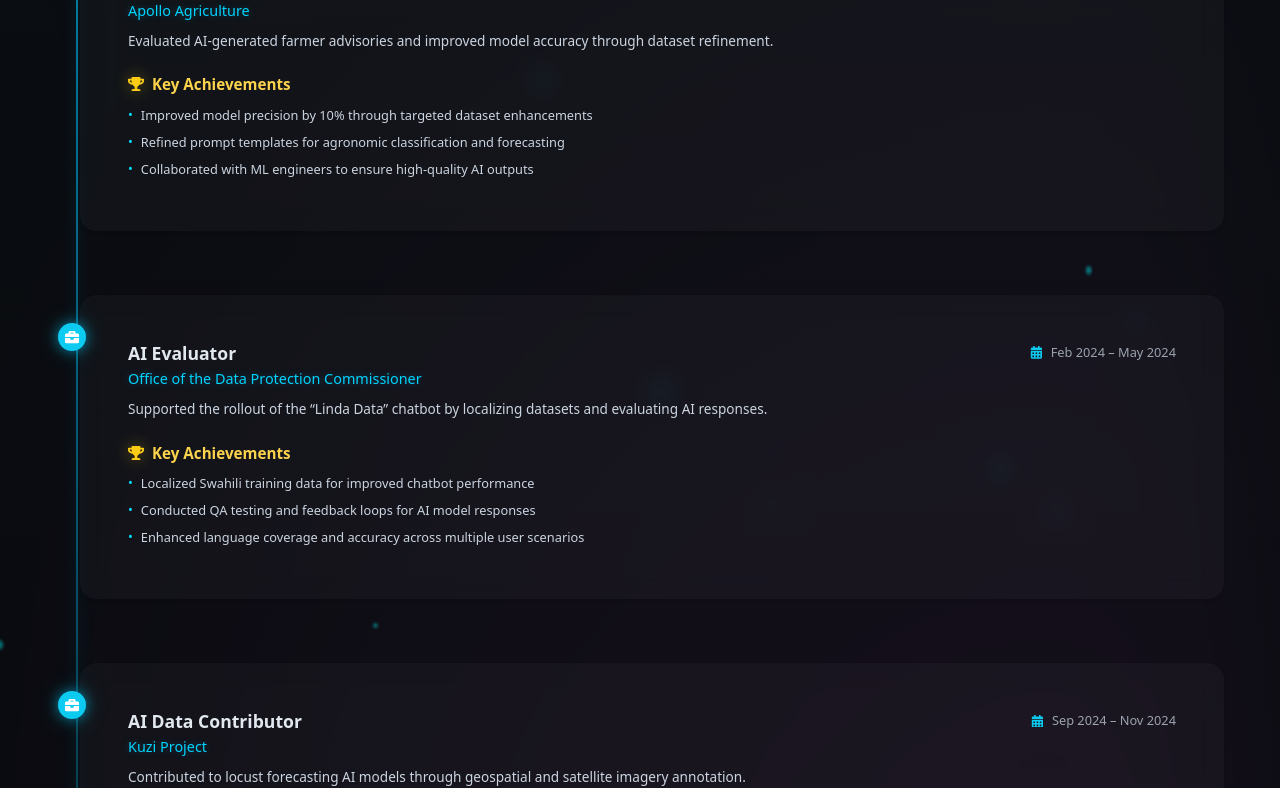
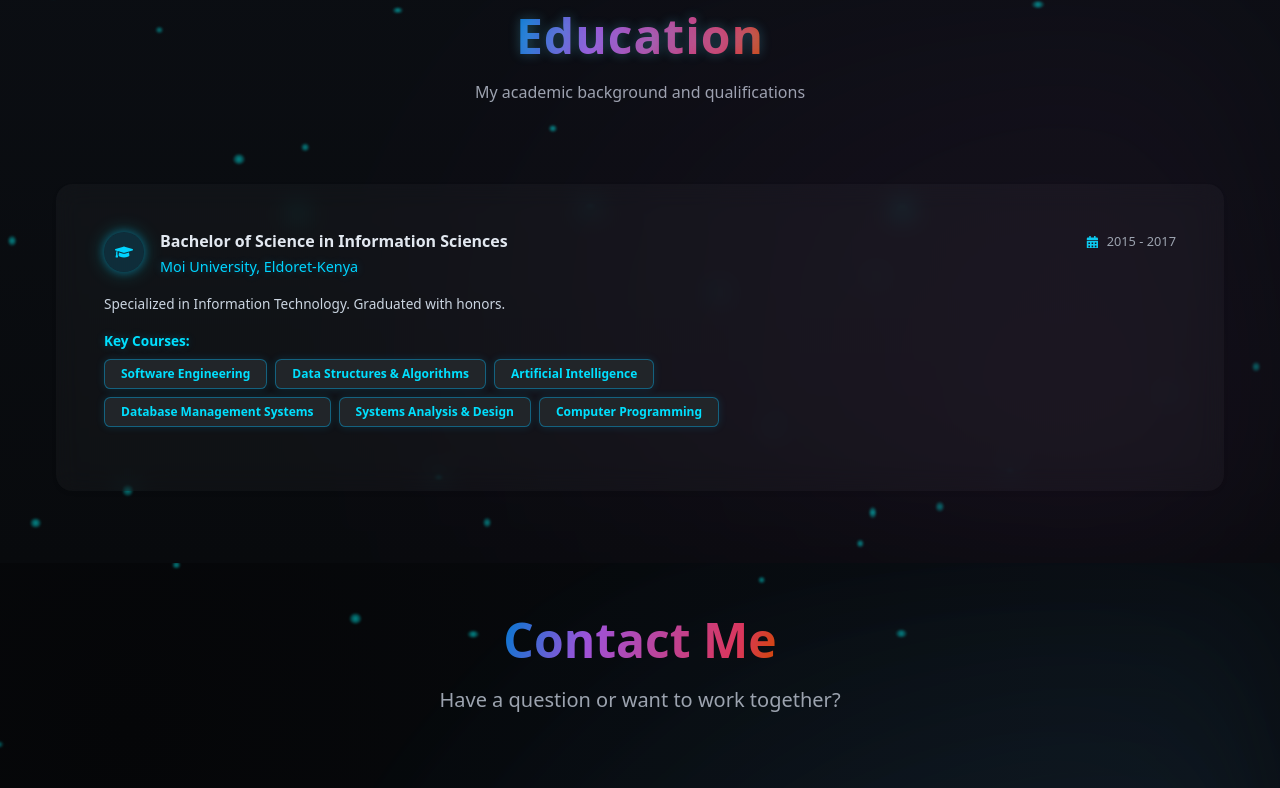
Before and after one commit to jimmi0623/james-rono, a React (Create React App) app: page / in a window 1280 px wide. Shown: the part 6800-7588 px from the top of the page. Built offline with nearby package versions, Linux system fonts and the light colour scheme.

Commit message:
updated site

```diff
--- a/src/pages/Experience.js
+++ b/src/pages/Experience.js
@@ -19,42 +19,10 @@
         'Collaborated with cross-functional teams to design, build, and maintain end-to-end software solutions',
       ],
     },
-    {
-      company: 'Apollo Agriculture',
-      position: 'AI Evaluator & Data Annotator',
-      period: 'Apr 2025 – Jul 2025',
-      description:
-        'Evaluated AI-generated farmer advisories and improved model accuracy through dataset refinement.',
-      achievements: [
-        'Improved model precision by 10% through targeted dataset enhancements',
-        'Refined prompt templates for agronomic classification and forecasting',
-        'Collaborated with ML engineers to ensure high-quality AI outputs',
-      ],
-    },
-    {
-      company: 'Office of the Data Protection Commissioner',
-      position: 'AI Evaluator',
-      period: 'Feb 2024 – May 2024',
-      description:
-        'Supported the rollout of the “Linda Data” chatbot by localizing datasets and evaluating AI responses.',
-      achievements: [
-        'Localized Swahili training data for improved chatbot performance',
-        'Conducted QA testing and feedback loops for AI model responses',
-        'Enhanced language coverage and accuracy across multiple user scenarios',
-      ],
-    },
-    {
-      company: 'Kuzi Project',
-      position: 'AI Data Contributor',
-      period: 'Sep 2024 – Nov 2024',
-      description:
-        'Contributed to locust forecasting AI models through geospatial and satellite imagery annotation.',
-      achievements: [
-        'Boosted model precision by 12% via accurate dataset labeling',
-        'Annotated satellite and geospatial data using Label Studio and QGIS',
-        'Supported model validation and consistency checks for agricultural forecasting',
-      ],
-    },
+
+
+
+
   ];
 
   const summarized = [
@@ -252,6 +220,7 @@
 
             {/* Summarized older experience */}
             <Col xs={12}>
+				{/*
               <motion.div
                 initial={{ opacity: 0, x: -20 }}
                 animate={{ opacity: 1, x: 0 }}
@@ -295,6 +264,7 @@
                   </Card.Body>
                 </Card>
               </motion.div>
+				*/}
             </Col>
           </Row>
         </div>
```
